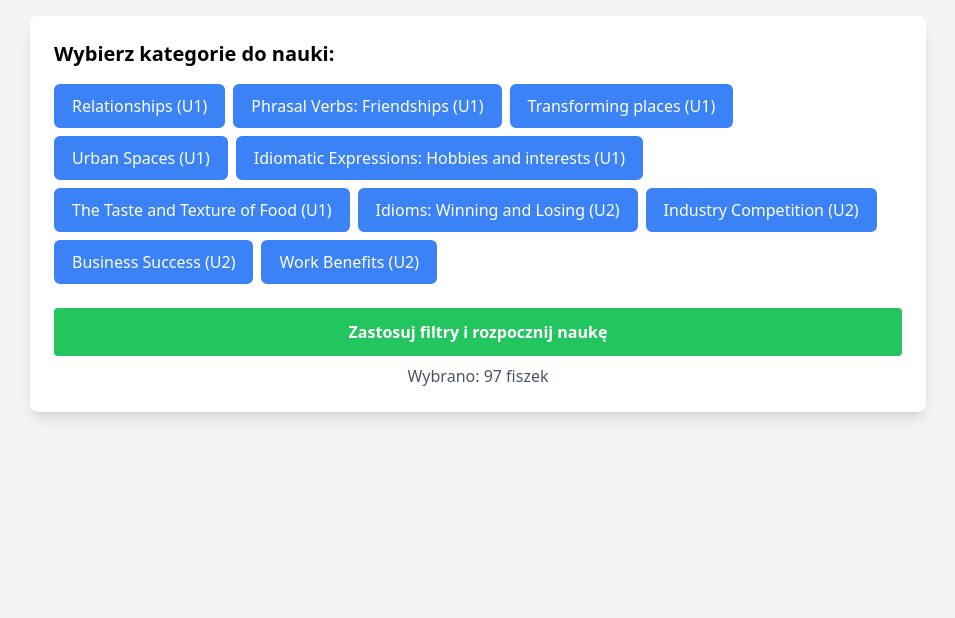
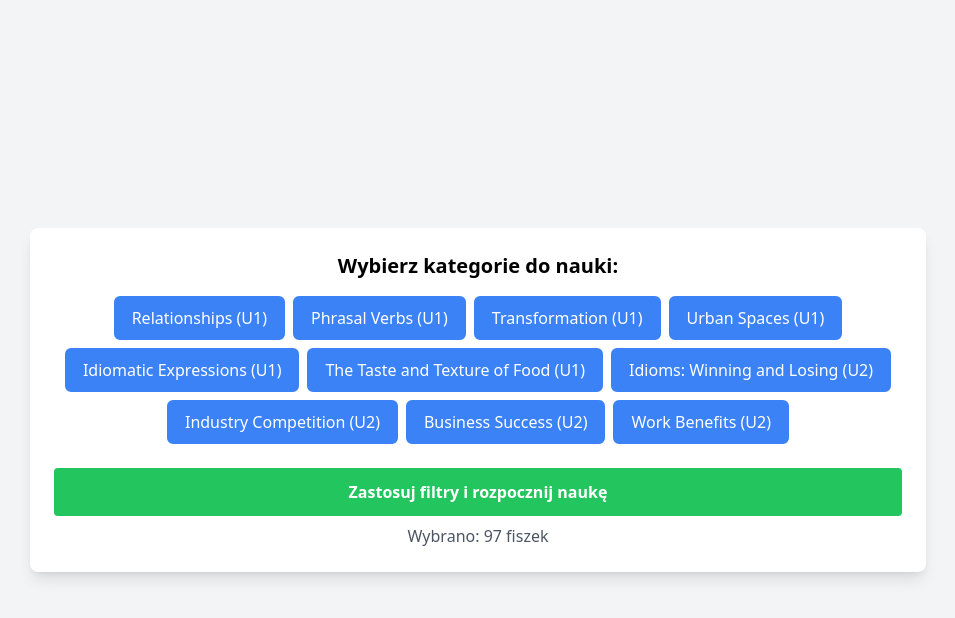
Before and after one commit to terbski/fiszki, a plain HTML site: page index.html in a window 1280 px wide. Shown: the whole page, without its empty margins (162-1117 px from the left). Drawn offline with nearby package versions, Linux system fonts and the light colour scheme.

Commit message:
centerui

```diff
--- a/index.html
+++ b/index.html
@@ -7,27 +7,27 @@
     <script src="https://cdn.tailwindcss.com"></script>
 </head>
 <body class="bg-gray-100">
-    <div class="min-h-screen p-4">
+    <div class="min-h-screen flex items-center justify-center p-4">
         <!-- Filtry -->
-        <div class="max-w-4xl mx-auto mb-6">
+        <div class="max-w-4xl w-full">
             <div class="bg-white rounded-lg shadow-lg p-6">
-                <h2 class="text-xl font-bold mb-4">Wybierz kategorie do nauki:</h2>
+                <h2 class="text-xl font-bold mb-4 text-center">Wybierz kategorie do nauki:</h2>
 
-                <div class="flex flex-wrap gap-2">
+                <div class="flex flex-wrap gap-2 justify-center">
                     <button onclick="toggleCategory('relationships')" class="cat-btn active" data-cat="relationships">
                         Relationships (U1)
                     </button>
                     <button onclick="toggleCategory('phrasal verbs')" class="cat-btn active" data-cat="phrasal verbs">
-                        Phrasal Verbs: Friendships (U1)
+                        Phrasal Verbs (U1)
                     </button>
                     <button onclick="toggleCategory('transformation')" class="cat-btn active" data-cat="transformation">
-                        Transforming places (U1)
+                        Transformation (U1)
                     </button>
                     <button onclick="toggleCategory('urban spaces')" class="cat-btn active" data-cat="urban spaces">
                         Urban Spaces (U1)
                     </button>
                     <button onclick="toggleCategory('idiomatic expressions')" class="cat-btn active" data-cat="idiomatic expressions">
-                        Idiomatic Expressions: Hobbies and interests (U1)
+                        Idiomatic Expressions (U1)
                     </button>
                     <button onclick="toggleCategory('the taste and texture of food')" class="cat-btn active" data-cat="the taste and texture of food">
                         The Taste and Texture of Food (U1)
@@ -54,7 +54,7 @@
         </div>
 
         <!-- Fiszka -->
-        <div id="flashcardContainer" class="max-w-md mx-auto hidden">
+        <div id="flashcardContainer" class="max-w-md w-full hidden">
             <div id="flashcard" class="bg-white rounded-lg shadow-lg p-8 cursor-pointer min-h-64 flex flex-col justify-center">
                 <div id="front" class="text-center">
                     <div class="text-3xl font-bold text-blue-600" id="phrase"></div>
```
